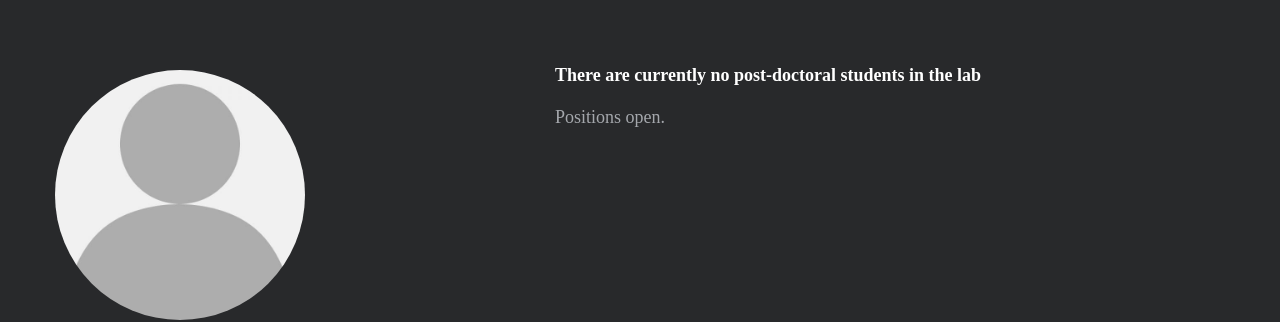
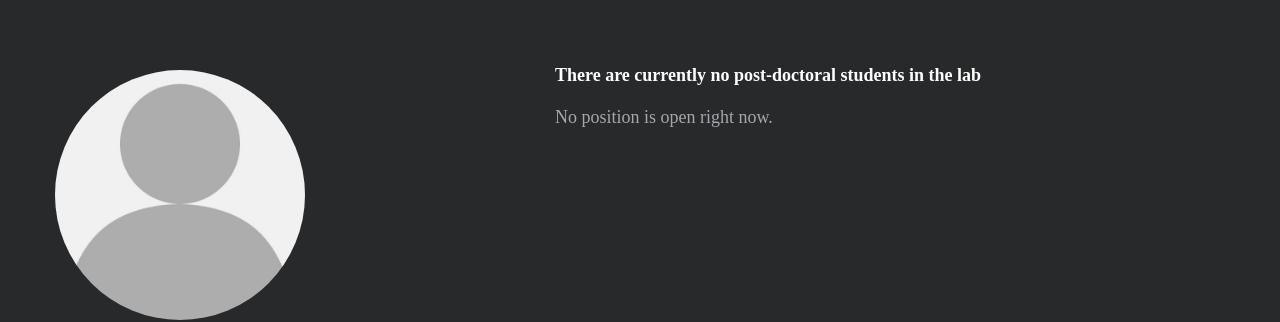
Before and after one commit to nld-iiserk-sb/nld-iiserk-sb.github.io, a Jekyll site: the page built from postdocs.md, in a window 1280 px wide. Shown: the part 415-737 px from the top of the page. Built offline with Jekyll 4.4.1, drawn with Linux system fonts in a browser that asks for light colours; nearby versions of some CDN libraries.

Commit message:
Update people.yml

```diff
--- a/_data/people.yml
+++ b/_data/people.yml
@@ -77,7 +77,7 @@
 - name: There are currently no post-doctoral students in the lab
   category: postdocs
   img_url:
-  description: Positions open.
+  description: No position is open right now.
   email:
   ext_url:
 
```
